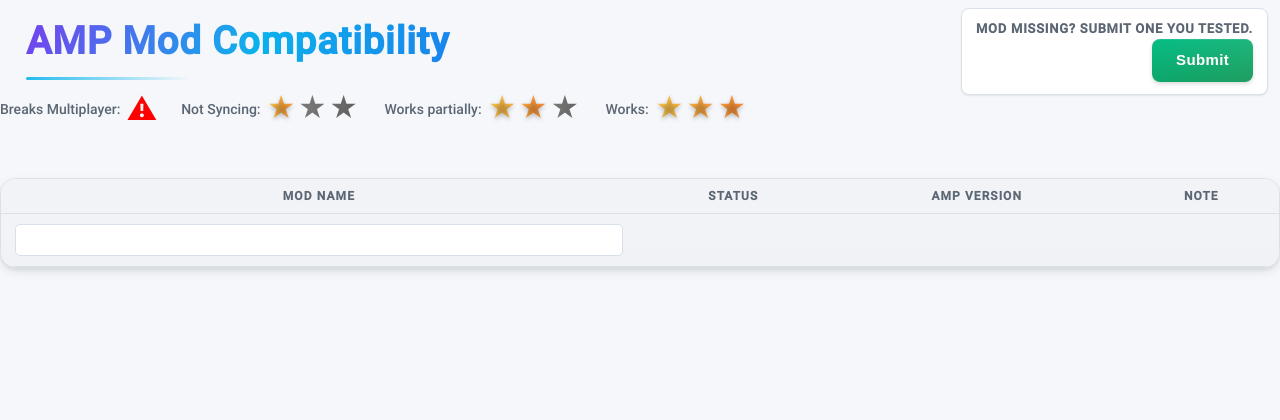
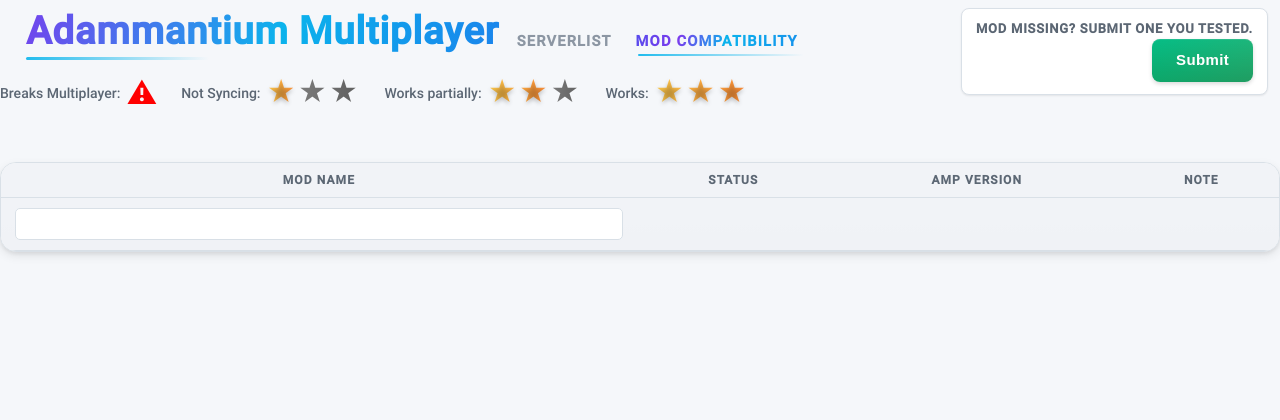
Before and after one commit to AdammantiumMultiplayer/Server-list, a PHP site: page /mod_compat.php in a window 1280 px wide. Shown: the top 420 px of the page. Before the commit the page ends 272 px from the top, so only its background shows below. Run offline with PHP 8.4, Linux system fonts and the light colour scheme; data that the repository does not hold is empty.

Commit message:
Integrate title navigation into main heading

```diff
--- a/css/style.css
+++ b/css/style.css
@@ -173,6 +173,21 @@ body.loaded .title:after { width: 72%; }
 }
 .subtitle { padding-top: 12px; vertical-align: middle; display: flex; flex-wrap: wrap; gap: 24px; }
 .subtitle > div { display: inline-flex; align-items: center; gap: 6px; font-size: 14px; color: var(--color-text-soft); }
+
+/* Integrated title navigation (inline with main heading) */
+.title-bar { display: flex; flex-wrap: wrap; align-items: flex-end; gap: 10px; margin: var(--space-sm) 0 4px 24px; }
+.title-bar .title { margin: 0; line-height: 1; }
+.title-nav { display: inline-flex; gap: 20px; padding: 0 0 2px; position: relative; top: 2px; }
+.title-link { position: relative; font-weight: 600; font-size: clamp(.74rem,.62rem + .42vw,.92rem); text-transform: uppercase; letter-spacing: 1.15px; text-decoration: none; color: var(--color-text-faint); padding: 2px 2px 6px; transition: color var(--transition-base), opacity var(--transition-base); opacity: .85; }
+.title-link:hover { color: var(--color-text-soft); opacity: 1; }
+.title-link:focus-visible { outline: none; box-shadow: var(--shadow-focus); border-radius: 4px; }
+.title-link.active { background: linear-gradient(110deg,#0ab5ec,#2563eb 55%,#7c3aed 85%,#0ab5ec); background-size: 200% 100%; background-clip: text; -webkit-background-clip: text; color: transparent; animation: gradientShift 9s linear infinite; opacity: 1; }
+.title-link.active:after, .title-link:not(.active):after { content: ""; position: absolute; left: 4px; right: 4px; bottom: 0; height: 2px; border-radius: var(--radius-full); transition: width var(--transition-slow), background var(--transition-base), opacity var(--transition-base); }
+.title-link:not(.active):after { width: 0; background: linear-gradient(90deg,var(--color-accent-alt), transparent); opacity: .3; }
+body.loaded .title-link:not(.active):hover:after { width: 100%; opacity: .55; }
+.title-link.active:after { width: 100%; background: linear-gradient(90deg,var(--color-accent), transparent); opacity: .9; }
+@media (prefers-reduced-motion: reduce) { .title-link.active { animation: none; } }
+@media screen and (max-width: 720px) { .title-bar { margin-left: 16px; gap: 10px; } .title-nav { gap: 14px; } }
 
 /* Status / Mod Panel */
 .modstatus {
--- a/mod_compat.php
+++ b/mod_compat.php
@@ -72,7 +72,13 @@ if(!empty($_POST["name"])) {
 	<meta name="description" content="Public Compatibility Chart of the AMP Mod for Blade & Sorcery VR.">
 </head>
 <body>
-	<p class="title">AMP Mod Compatibility</p>
+	<div class="title-bar">
+		<p class="title">Adammantium Multiplayer</p>
+		<nav class="title-nav" aria-label="Main">
+			<a href="index.php" class="title-link">Serverlist</a>
+			<a href="mod_compat.php" class="title-link active">Mod Compatibility</a>
+		</nav>
+	</div>
 	<div class="subtitle">
 		<div>
 			Breaks Multiplayer: <div style='color: red; text-align: center; font-size: 30px; display: inline-block;' title='Breaks Multiplayer'>⚠</div>
```
Also changed, not shown: index.php (+7 -2 lines).
